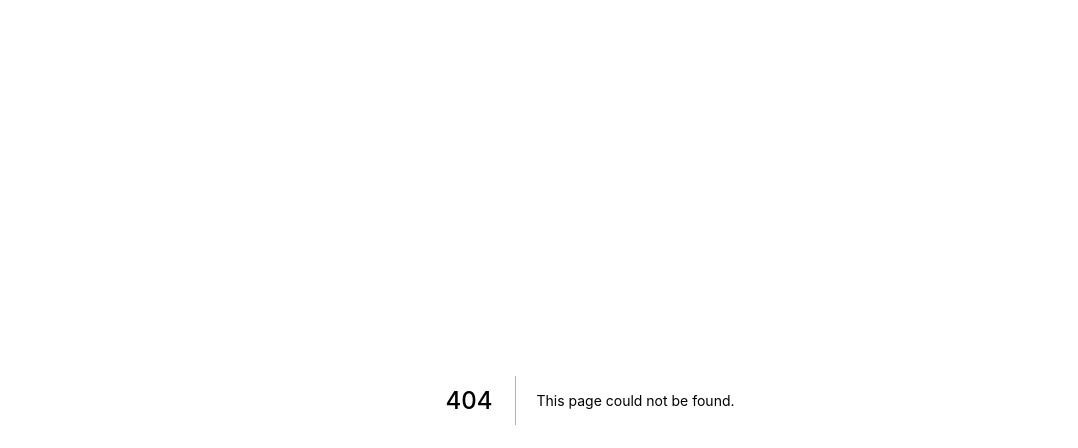
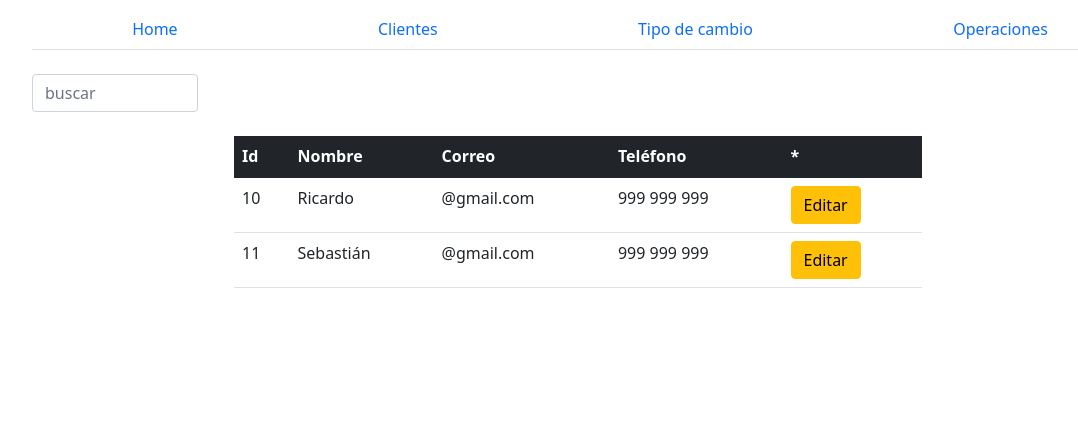
Before and after one commit to sebastianperudev2001/Crypto-Nita, a Next.js app in the folder cryptonita/: page /inicioClientes in a window 1280 px wide. Before the commit this address had no page. Shown: the top 448 px of the page, without its empty margins (50-1128 px from the left). Built offline with nearby package versions, Linux system fonts and the light colour scheme.

Commit message:
Implementación de historias: [15-19]

```diff
--- /dev/null
+++ b/cryptonita/components/NavBar.component.js
@@ -0,0 +1,25 @@
+import { navegar } from "../dao/metodos"
+
+const Navegador=()=>{
+    const butOnClick=(event)=>{
+        const link=event.target.id
+        navegar(link)
+    }
+    return <div className="navegador mt-2 mb-2">
+        <ul className="nav nav-tabs nav-fill">
+            <li className="nav-item">
+                <button id="/" type="button" className="nav-link" onClick={butOnClick} >Home</button>
+            </li>
+            <li className="nav-item">
+                <button id="/inicioClientes" type="button" className="nav-link" onClick={butOnClick} >Clientes</button>
+            </li>
+            <li className="nav-item">
+                <button id="/" type="button" className="nav-link" onClick={butOnClick} >Tipo de cambio</button>
+            </li>
+            <li className="nav-item">
+                <button id="/" type="button" className="nav-link" onClick={butOnClick} >Operaciones</button>
+            </li>
+        </ul>
+    </div>
+}
+export default Navegador
--- /dev/null
+++ b/cryptonita/components/botonEnlace.component.js
@@ -0,0 +1,10 @@
+import { navegar } from "../dao/metodos"
+
+const ButtonLink=(props)=>{
+    const butOnClick=()=>{
+        const link=props.path
+        navegar(link)
+    }
+    return <button id="" className={props.color} onClick={butOnClick} >{props.nombre}</button>
+}
+export default ButtonLink
--- /dev/null
+++ b/cryptonita/components/listaDatos.component.js
@@ -0,0 +1,35 @@
+import ButtonLink from "./botonEnlace.component"
+
+const Listado = (props) => {
+    return <div className="row container mt-4">
+        <div className="col"/>
+        <main className="col-8">
+            <table className="table">
+                    <thead>
+                        <tr className="table-dark">
+                            <th>Id</th>
+                            <th>Nombre</th>
+                            <th>Correo</th>
+                            <th>Teléfono</th>
+                            <th>*</th>
+                        </tr>
+                    </thead>
+                    <tbody id="data_tratos">
+                        {
+                            props.clientes.map((cliente) => {
+                                return <tr key={cliente.id}>
+                                    <td>{cliente.id}</td>
+                                    <td>{cliente.nombre}</td>
+                                    <td>{cliente.correo}</td>
+                                    <td>{cliente.telefono}</td>
+                                    <td><ButtonLink path="/editarCliente" nombre="Editar" color="btn btn-warning" /></td>
+                                </tr>
+                            })
+                        }
+                    </tbody>
+                </table>
+        </main>
+        <div className="col"/>
+    </div>
+}
+export default Listado
--- /dev/null
+++ b/cryptonita/dao/metodos.js
@@ -0,0 +1,4 @@
+const navegar=(link)=>{
+    location.href=link
+}
+export {navegar}
--- /dev/null
+++ b/cryptonita/pages/inicioClientes.js
@@ -0,0 +1,22 @@
+import ButtonLink from "../components/botonEnlace.component"
+import Listado from "../components/listaDatos.component"
+import Navegador from "../components/NavBar.component"
+const InicioClientes=()=>{
+    const listaClientes=[
+        {id: 10, nombre: "Ricardo", correo:"@gmail.com", telefono: "999 999 999" }
+        ,{id: 11, nombre: "Sebastián", correo:"@gmail.com", telefono: "999 999 999" }
+    ]
+    return <div className="container">
+        <Navegador></Navegador>
+        <div className="row mt-4">
+            <div className="col-2">
+                <input type="input" placeholder="buscar" className="form-control" />
+            </div>
+        </div>
+        <Listado clientes={listaClientes}></Listado>
+
+
+
+    </div>
+}
+export default InicioClientes
```
Also changed, not shown: cryptonita/components/editarClientes.component.js (added, +41 -0 lines), cryptonita/components/login.component.js (added, +40 -0 lines), cryptonita/pages/editarCliente.js (added, +10 -0 lines), cryptonita/pages/inicioLogin.js (added, +8 -0 lines).
